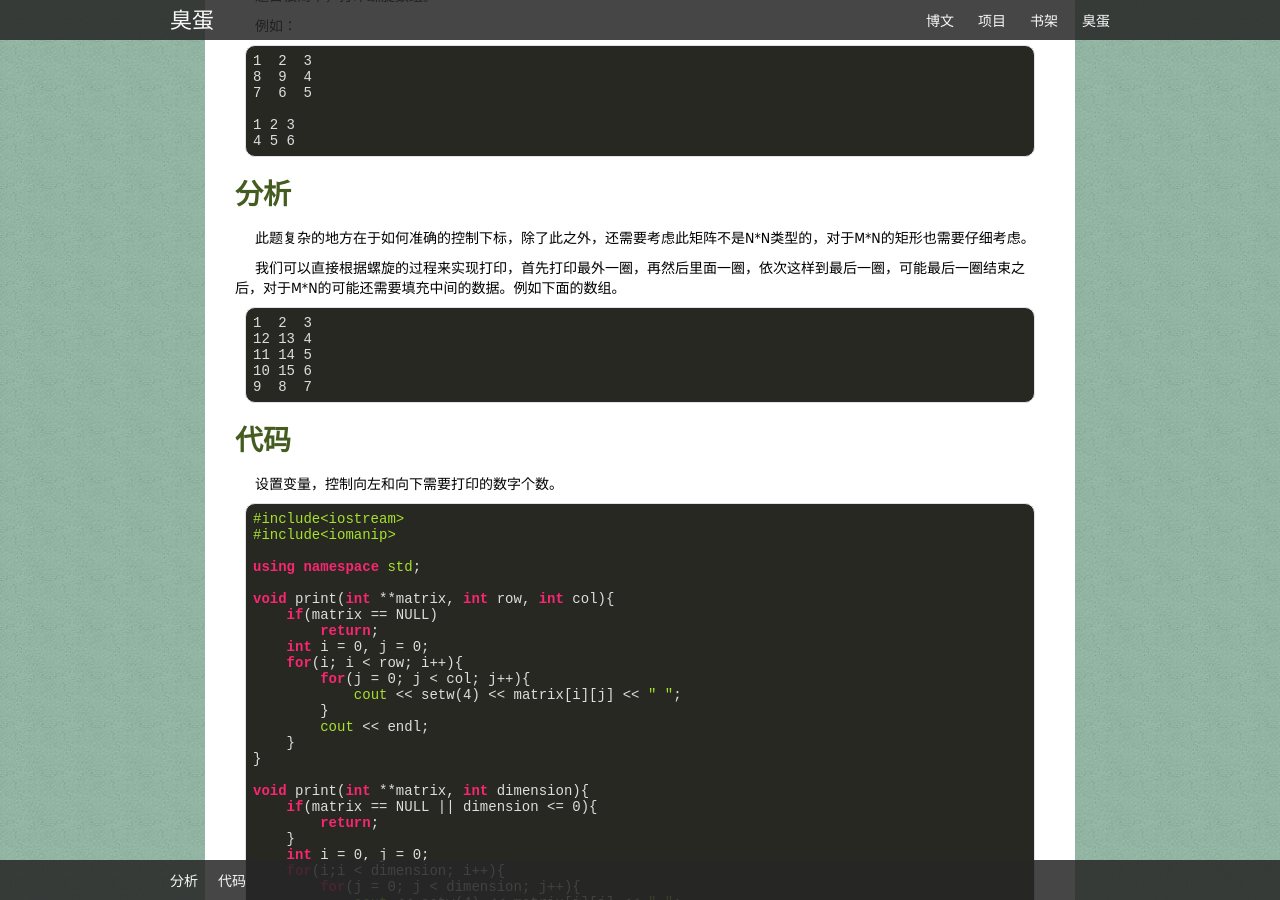
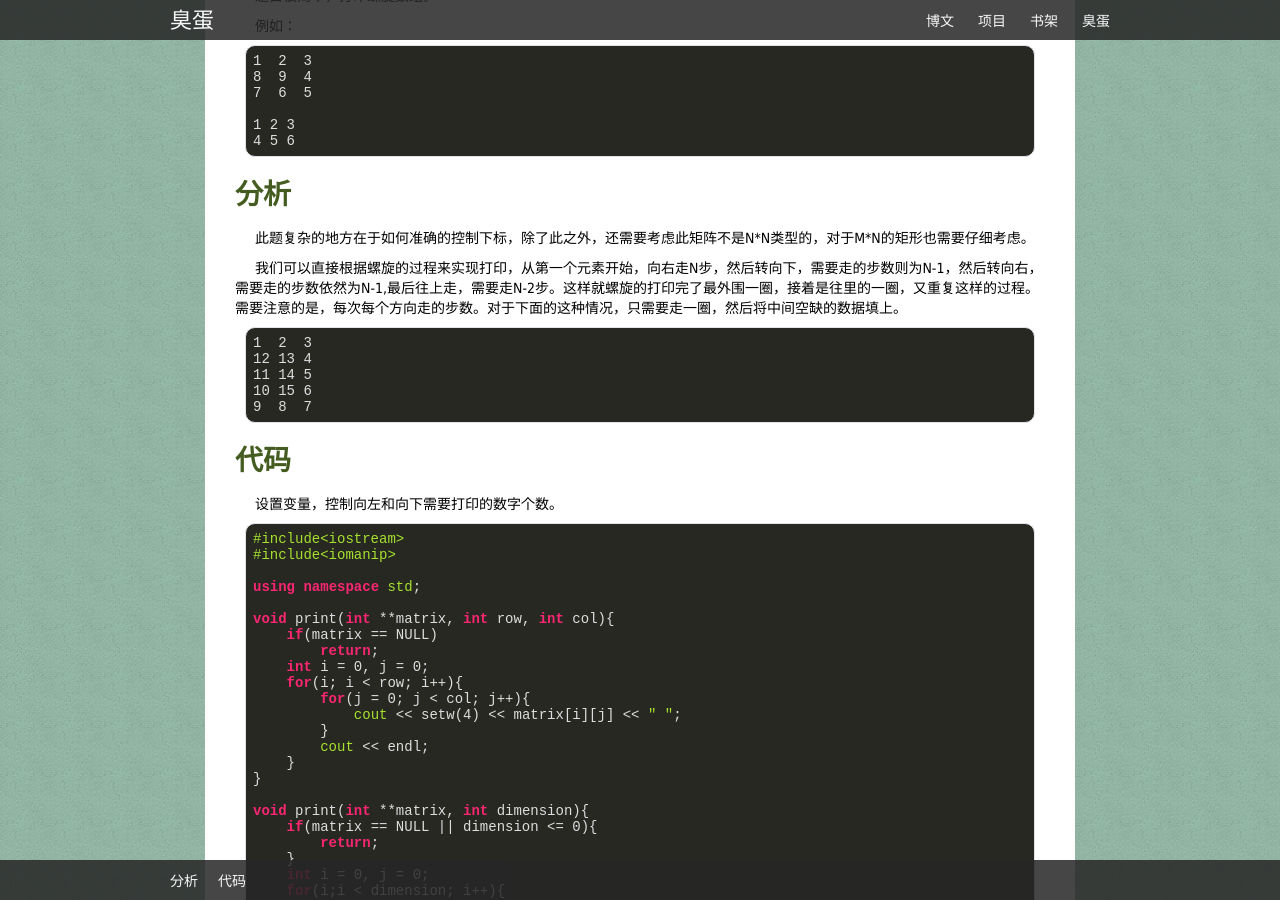
Before and after one commit to liuan/blog, a Jekyll site: the page built from _posts/2013-9-16-打印螺旋矩阵.md, in a window 1280 px wide and 900 px high, scrolled down 301 px. Built offline with Jekyll 4.4.1, drawn with Linux system fonts in a browser that asks for light colours; comment, search, counter and statistics services are not loaded.

Commit message:
print spiral screw

```diff
--- a/_posts/2013-9-16-打印螺旋矩阵.md
+++ b/_posts/2013-9-16-打印螺旋矩阵.md
@@ -19,7 +19,7 @@ tags: 算法
 
 此题复杂的地方在于如何准确的控制下标，除了此之外，还需要考虑此矩阵不是N\*N类型的，对于M\*N的矩形也需要仔细考虑。
 
-我们可以直接根据螺旋的过程来实现打印，首先打印最外一圈，再然后里面一圈，依次这样到最后一圈，可能最后一圈结束之后，对于M\*N的可能还需要填充中间的数据。例如下面的数组。
+我们可以直接根据螺旋的过程来实现打印，从第一个元素开始，向右走N步，然后转向下，需要走的步数则为N-1，然后转向右，需要走的步数依然为N-1,最后往上走，需要走N-2步。这样就螺旋的打印完了最外围一圈，接着是往里的一圈，又重复这样的过程。需要注意的是，每次每个方向走的步数。对于下面的这种情况，只需要走一圈，然后将中间空缺的数据填上。
 
     1  2  3
     12 13 4
```
